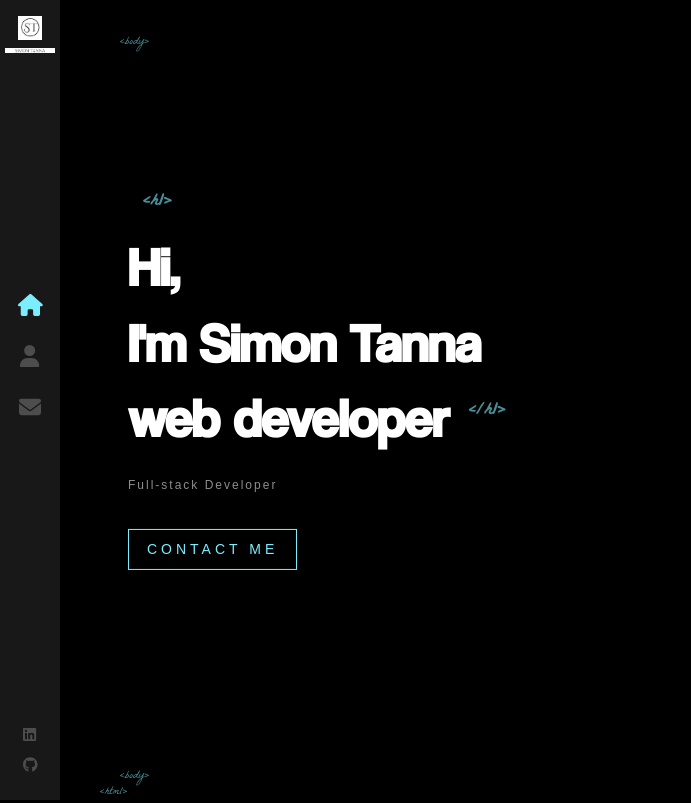
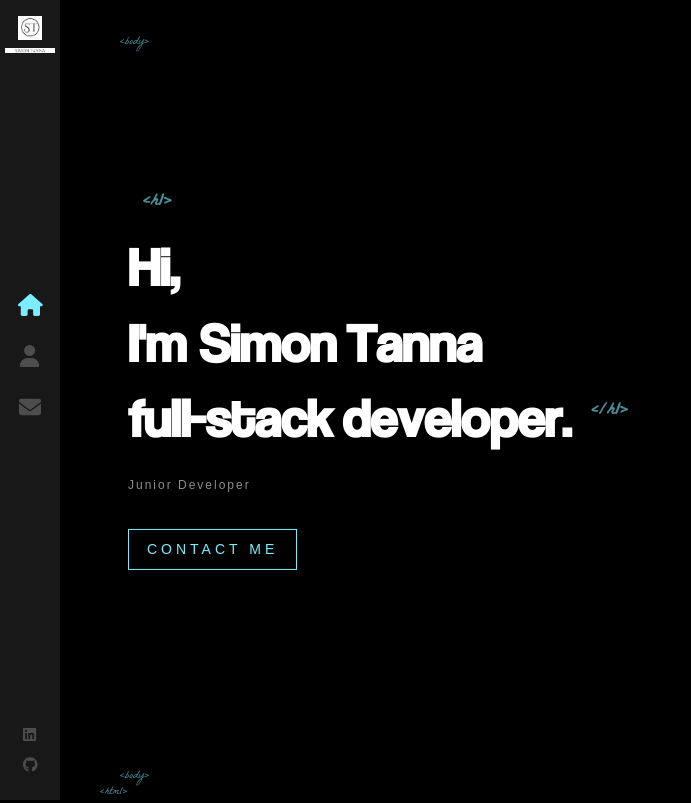
Before and after one commit to simon-tanna/react-portfolio-site, a React (Create React App) app: page / in a window 1280 px wide. Shown: the whole page, without its empty margins (0-691 px from the left). Built offline with nearby package versions, Linux system fonts and the light colour scheme.

Commit message:
fixed animation hover

```diff
--- a/src/components/AnimatedLetters/index.js
+++ b/src/components/AnimatedLetters/index.js
@@ -1,17 +1,15 @@
-import './index.scss';
+import './index.scss'
 
 const AnimatedLetters = ({ letterClass, stringArray, index }) => {
-    return (
-        <span>
-            {
-                stringArray.map((char, i) => (
-                    <span key={char + i} className={`${letterClass} _${i + index }`}>
-                        {char}
-                    </span>
-                ))
-            }
+  return (
+    <span>
+      {stringArray.map((char, i) => (
+        <span key={char + i} className={`${letterClass} _${i + index}`}>
+          {char}
         </span>
-    )
+      ))}
+    </span>
+  )
 }
 
 export default AnimatedLetters
--- a/src/components/AnimatedLetters/index.scss
+++ b/src/components/AnimatedLetters/index.scss
@@ -0,0 +1,26 @@
+.text-animate {
+    display: inline-block;
+    opacity: 0;
+    animation: bounceIn 1s 1s;
+    animation-duration: 1s;
+    animation-delay: 1s;
+    animation-fill-mode: forwards;
+    min-width: 10px;
+}
+
+.text-animate-hover {
+    min-width: 10px;
+    display: inline-block;
+    animation-fill-mode: both;
+
+    &:hover {
+        animation: rubberBand 1s;
+        color: #7aeeff;
+    }
+}
+
+// @for $i from 1 through 46 {
+//     .text-animate._#{$i} {
+//       animation-delay: #{$i / 10}s;
+//     }
+//   }
--- a/src/components/Home/index.js
+++ b/src/components/Home/index.js
@@ -1,37 +1,70 @@
-import { useState } from 'react';
+import { useEffect, useState } from 'react'
 import { Link } from 'react-router-dom'
-import './index.scss';
+import './index.scss'
 import AnimatedLetters from '../AnimatedLetters'
 
 const Home = () => {
   const [letterClass, setLetterClass] = useState('text-animate')
   const nameArray = ['S', 'i', 'm', 'o', 'n', ' ', 'T', 'a', 'n', 'n', 'a']
-    const jobArray = ['w', 'e', 'b', ' ', 'd', 'e', 'v', 'e', 'l', 'o', 'p', 'e', 'r']
+  const jobArray = [
+    'f',
+    'u',
+    'l',
+    'l',
+    '-',
+    's',
+    't',
+    'a',
+    'c',
+    'k',
+    ' ',
+    'd',
+    'e',
+    'v',
+    'e',
+    'l',
+    'o',
+    'p',
+    'e',
+    'r',
+    '.',
+  ]
+
+  useEffect(() => {
+    setTimeout(() => {
+      return setLetterClass('text-animate-hover')
+    }, 4000)
+  }, [])
 
   return (
+    <>
     <div className="container home-page">
       <div className="text-zone">
         <h1>
-                <span className="letterClass">H</span>
+          <span className={letterClass}>H</span>
           <span className={`${letterClass} _12`}>i,</span>
           <br />
           <span className={`${letterClass} _13`}>I</span>
-                <span className={`${letterClass} _14`}>'m </span>
-                <AnimatedLetters letterClass={letterClass}
+          <span className={`${letterClass} _14`}>'m&nbsp;</span>
+          <AnimatedLetters
+            letterClass={letterClass}
             stringArray={nameArray}
             index={15}
           />
           <br />
-                <AnimatedLetters letterClass={letterClass}
+          <AnimatedLetters
+            letterClass={letterClass}
             stringArray={jobArray}
-                index={22}
+            index={26}
           />
         </h1>
-                <h2>Full-stack Developer</h2>
-                <Link to="/contact" className="flat-button">CONTACT ME</Link>
+        <h2>Junior Developer</h2>
+        <Link to="/contact" className="flat-button">
+          CONTACT ME
+        </Link>
       </div>
-
     </div>
+    </>
   )
 }
 
```
Lines whose indentation alone changed are shown as unchanged.
